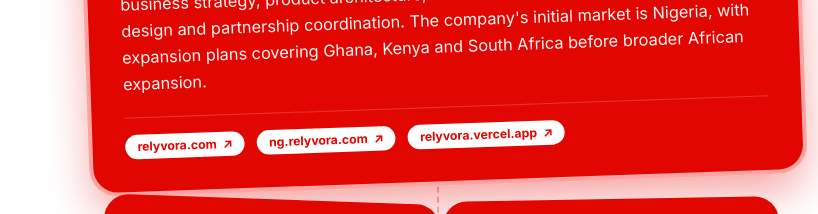
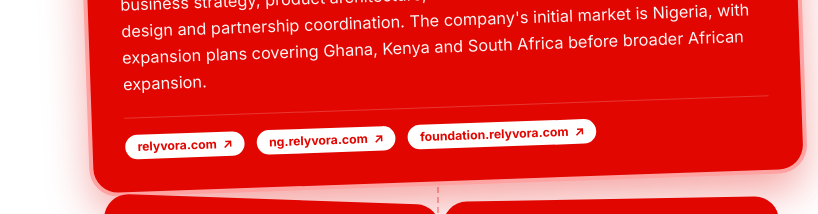
Before and after one commit to fatimawada/fatimawada-portfolio, a Next.js app: page / in a window 1280 px wide. Shown: the part 2160-2374 px from the top of the page, without its empty margins (462-1280 px from the left). Built offline with nearby package versions, Linux system fonts and the light colour scheme; a web font is replaced by a local one.

Commit message:
fix(ventures): replace vercel link with foundation.relyvora.com on Relyvora and add foundation link

```diff
--- a/app/components/VenturesSection.tsx
+++ b/app/components/VenturesSection.tsx
@@ -13,7 +13,7 @@ const venturesList = [
     links: [
       { label: "relyvora.com", href: "https://relyvora.com" },
       { label: "ng.relyvora.com", href: "https://ng.relyvora.com" },
-      { label: "relyvora.vercel.app", href: "https://relyvora.vercel.app" },
+      { label: "foundation.relyvora.com", href: "https://foundation.relyvora.com" },
     ],
     rotation: "-rotate-2",
     isHero: true,
@@ -44,7 +44,9 @@ const venturesList = [
     category: "SOCIAL IMPACT · DIGITAL INCLUSION",
     role: "Social Impact Vision",
     desc: "The Relyvora Foundation represents the social-impact dimension of the broader Relyvora vision. Its intended focus is expanding digital inclusion, economic participation and access to opportunities for underserved communities.",
-    links: [],
+    links: [
+      { label: "foundation.relyvora.com", href: "https://foundation.relyvora.com" },
+    ],
     rotation: "rotate-3",
     isHero: false,
   },
```
